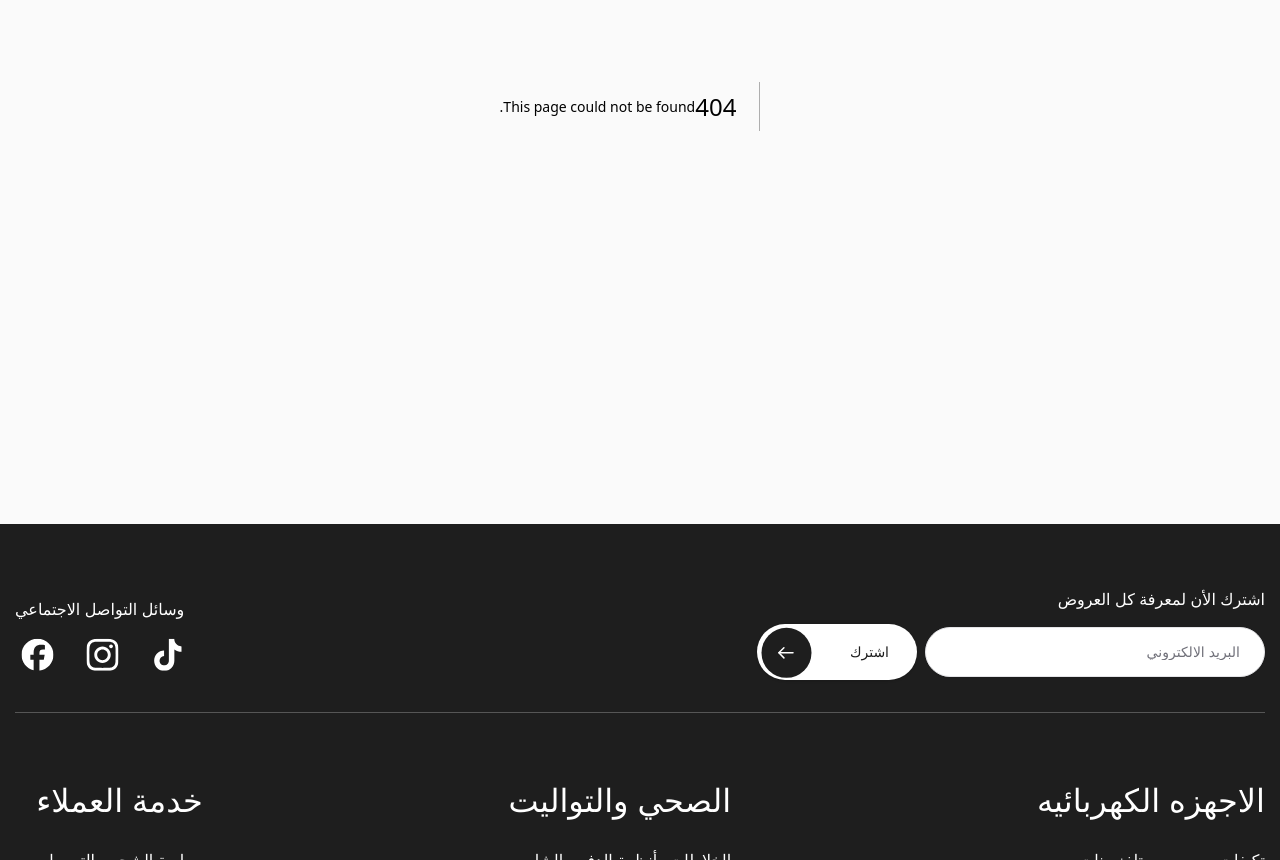
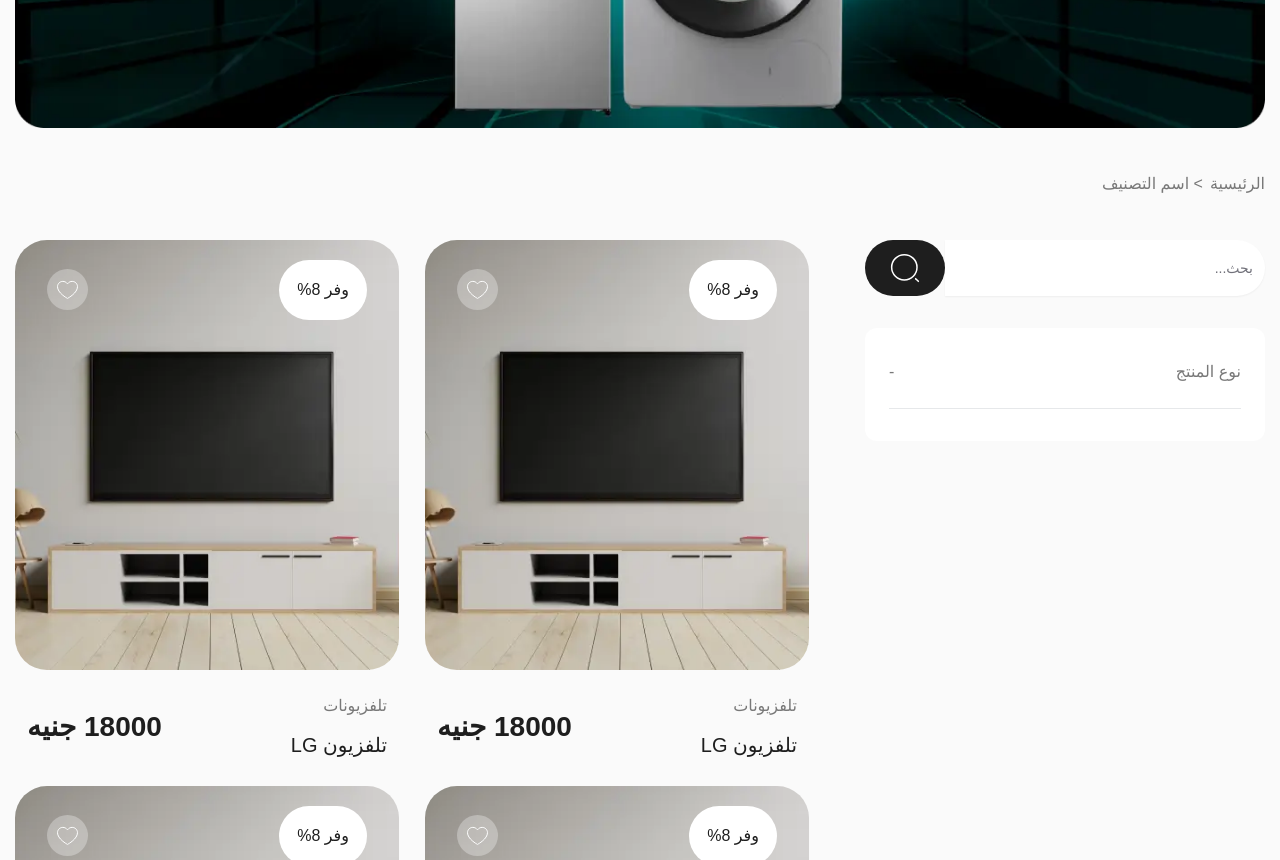
Before and after one commit to AhmedAbozaid9/musc_deploy, a Next.js app: page /category/appliances in a window 1280 px wide. Before the commit this address had no page. Shown: the part 440-1300 px from the top of the page. Built offline with nearby package versions, Linux system fonts and the light colour scheme; a web font is replaced by a local one.

Commit message:
Finish Categories page

```diff
--- /dev/null
+++ b/app/category/[slug]/page.tsx
@@ -0,0 +1,15 @@
+import Brudcambs from "@/components/general/Brudcambs";
+import MainSingleCategory from "@/components/pages/SingleCategory/MainSingleCategory";
+import Image from "next/image";
+
+export default function SingleCategory() {
+  return (
+    <>
+      <div className="container">
+        <Image src="/cat.webp" alt="Category" width={1360} height={459} />
+        <Brudcambs name="اسم التصنيف" />
+        <MainSingleCategory />
+      </div>
+    </>
+  );
+}
--- a/app/product/[slug]/page.tsx
+++ b/app/product/[slug]/page.tsx
@@ -1,4 +1,4 @@
-import Brudcambs from "@/components/pages/SingleProduct/Brudcambs";
+import Brudcambs from "@/components/general/Brudcambs";
 import GalleryImage from "@/components/pages/SingleProduct/GalleryImage";
 import ProductDetails from "@/components/pages/SingleProduct/ProductDetails";
 import RelatedProducts from "@/components/pages/SingleProduct/RelatedProducts";
@@ -7,7 +7,7 @@ export default function SingleProduct() {
   return (
     <>
       <div className="container">
-        <Brudcambs />
+        <Brudcambs name="اسم المنتج" />
         <div className="grid lg:grid-cols-2 grid-cols-1 lg:gap-[56px] gap-[0px]">
           <GalleryImage />
           <ProductDetails />
--- /dev/null
+++ b/components/Icons/SearchIconBtn.tsx
@@ -0,0 +1,26 @@
+export default function SearchIconBtn() {
+  return (
+    <svg
+      xmlns="http://www.w3.org/2000/svg"
+      width="32"
+      height="32"
+      viewBox="0 0 32 32"
+      fill="none"
+    >
+      <path
+        d="M15.3333 28C22.3289 28 28 22.3289 28 15.3333C28 8.33769 22.3289 2.66663 15.3333 2.66663C8.33769 2.66663 2.66663 8.33769 2.66663 15.3333C2.66663 22.3289 8.33769 28 15.3333 28Z"
+        stroke="white"
+        stroke-width="1.5"
+        stroke-linecap="round"
+        stroke-linejoin="round"
+      />
+      <path
+        d="M29.3333 29.3333L26.6666 26.6666"
+        stroke="white"
+        stroke-width="1.5"
+        stroke-linecap="round"
+        stroke-linejoin="round"
+      />
+    </svg>
+  );
+}
--- /dev/null
+++ b/components/general/Brudcambs.tsx
@@ -0,0 +1,17 @@
+import routes from "@/lib/routes";
+import Link from "next/link";
+
+function Brudcambs({ name }: { name: string }) {
+  return (
+    <>
+      <div className="py-[44px]">
+        <h4 className="flex items-center gap-[7px] text-[16px] text-[#787878]">
+          <Link href={routes?.HOME}>الرئيسية</Link>
+          {">"} {name}
+        </h4>
+      </div>
+    </>
+  );
+}
+
+export default Brudcambs;
--- /dev/null
+++ b/components/pages/SingleCategory/MainSingleCategory.tsx
@@ -0,0 +1,98 @@
+import ProductCard from "@/components/general/ProductCard";
+import SearchIconBtn from "@/components/Icons/SearchIconBtn";
+import { Button } from "@/components/ui/button";
+import { Input } from "@/components/ui/input";
+import routes from "@/lib/routes";
+
+export default function MainSingleCategory() {
+  return (
+    <div className="flex items-start lg:flex-row flex-col lg:gap-[56px] gap-[24px]">
+      <div className="flex flex-col gap-[32px] lg:min-w-[400px] min-w-full">
+        <div className="flex items-center">
+          <Input
+            placeholder="بحث..."
+            className="bg-secondary rounded-r-full h-[56px] border-none"
+          />
+          <Button
+            variant="link"
+            size="custom"
+            className="bg-primary px-[24px] rounded-full"
+          >
+            <SearchIconBtn />
+          </Button>
+        </div>
+        <div className="px-[24px] py-[32px] bg-secondary rounded-[12px]">
+          <div className="flex justify-between items-center border-b border-b-[#E6E8EA] pb-[24px]">
+            <h4 className="text-[#787878]">نوع المنتج</h4>
+            <span className="text-[#787878]">-</span>
+          </div>
+        </div>
+      </div>
+      <div className="grid lg:grid-cols-2 gap-[26px] grid-cols-1 w-full">
+        <ProductCard
+          link={routes?.Product?.POST("test")}
+          id={"1"}
+          offer={8}
+          image={"/pr.webp"}
+          category={"تلفزيونات"}
+          name={"تلفزيون LG"}
+          price={"18000"}
+        />
+        <ProductCard
+          link={routes?.Product?.POST("test")}
+          id={"1"}
+          offer={8}
+          image={"/pr.webp"}
+          category={"تلفزيونات"}
+          name={"تلفزيون LG"}
+          price={"18000"}
+        />
+        <ProductCard
+          link={routes?.Product?.POST("test")}
+          id={"1"}
+          offer={8}
+          image={"/pr.webp"}
+          category={"تلفزيونات"}
+          name={"تلفزيون LG"}
+          price={"18000"}
+        />
+        <ProductCard
+          link={routes?.Product?.POST("test")}
+          id={"1"}
+          offer={8}
+          image={"/pr.webp"}
+          category={"تلفزيونات"}
+          name={"تلفزيون LG"}
+          price={"18000"}
+        />
+        <ProductCard
+          link={routes?.Product?.POST("test")}
+          id={"1"}
+          offer={8}
+          image={"/pr.webp"}
+          category={"تلفزيونات"}
+          name={"تلفزيون LG"}
+          price={"18000"}
+        />
+        <ProductCard
+          link={routes?.Product?.POST("test")}
+          id={"1"}
+          offer={8}
+          image={"/pr.webp"}
+          category={"تلفزيونات"}
+          name={"تلفزيون LG"}
+          price={"18000"}
+        />
+        <ProductCard
+          link={routes?.Product?.POST("test")}
+          id={"1"}
+          offer={8}
+          image={"/pr.webp"}
+          category={"تلفزيونات"}
+          name={"تلفزيون LG"}
+          price={"18000"}
+        />
+      </div>
+    </div>
+  );
+}
--- a/components/pages/SingleProduct/Brudcambs.tsx
+++ /dev/null
@@ -1,11 +0,0 @@
-export default function Brudcambs() {
-  return (
-    <>
-      <div className="py-[44px]">
-        <h4 className="flex items-center gap-[7px] text-[16px] text-[#787878]">
-          الرئيسية {">"} الادوات الكهربائيه {">"} ليدات زينة
-        </h4>
-      </div>
-    </>
-  );
-}
--- a/components/ui/button.tsx
+++ b/components/ui/button.tsx
@@ -22,6 +22,7 @@ const buttonVariants = cva(
       },
       size: {
         default: "h-9",
+        custom: "h-[56px]",
         sm: "h-8 rounded-md px-3 text-xs",
         lg: "h-10 rounded-md px-8",
         icon: "h-[48px]",
--- a/components/ui/input.tsx
+++ b/components/ui/input.tsx
@@ -1,6 +1,6 @@
-import * as React from "react"
+import * as React from "react";
 
-import { cn } from "@/lib/utils"
+import { cn } from "@/lib/utils";
 
 const Input = React.forwardRef<HTMLInputElement, React.ComponentProps<"input">>(
   ({ className, type, ...props }, ref) => {
@@ -8,15 +8,15 @@ const Input = React.forwardRef<HTMLInputElement, React.ComponentProps<"input">>(
       <input
         type={type}
         className={cn(
-          "flex h-9 w-full rounded-md border border-input bg-transparent px-3 py-1 text-base shadow-sm transition-colors file:border-0 file:bg-transparent file:text-sm file:font-medium file:text-foreground placeholder:text-muted-foreground focus-visible:outline-none focus-visible:ring-1 focus-visible:ring-ring disabled:cursor-not-allowed disabled:opacity-50 md:text-sm",
+          "flex h-9 w-full rounded-md border border-input bg-transparent px-3 py-1 text-base shadow-sm transition-colors file:border-0 file:bg-transparent file:text-sm file:font-medium file:text-foreground placeholder:text-muted-foreground focus-visible:outline-none focus-visible:ring-0 disabled:cursor-not-allowed disabled:opacity-50 md:text-sm",
           className
         )}
         ref={ref}
         {...props}
       />
-    )
+    );
   }
-)
-Input.displayName = "Input"
+);
+Input.displayName = "Input";
 
-export { Input }
+export { Input };
```
Also changed, not shown: public/cat.webp (added).
